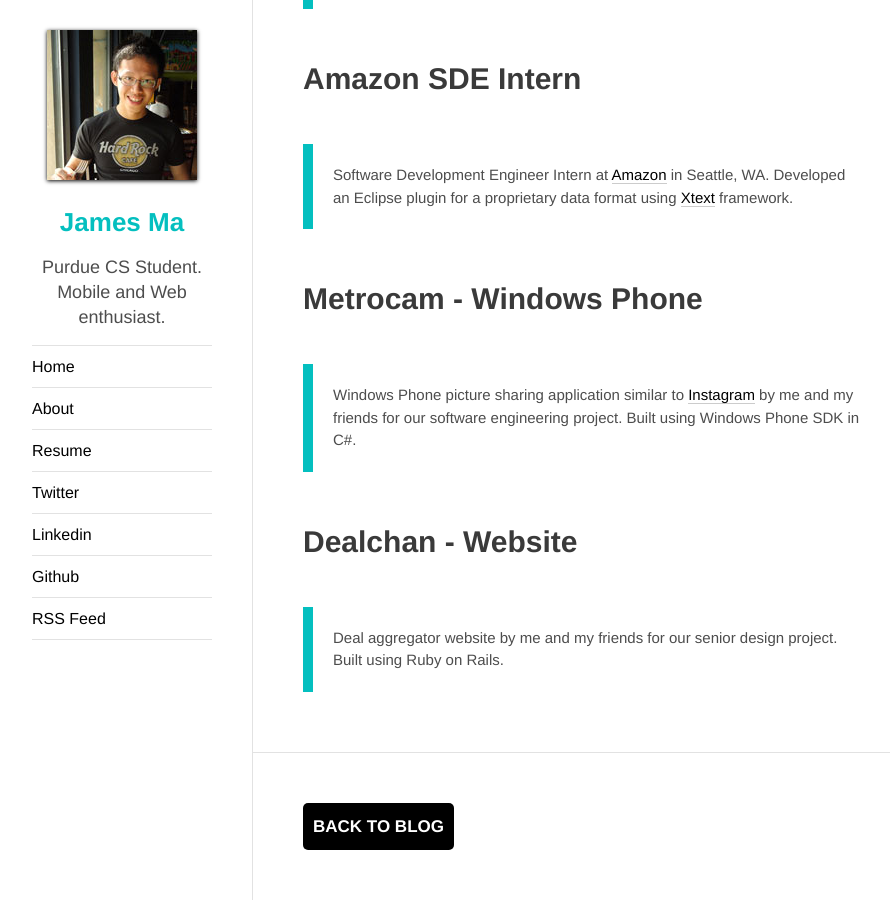
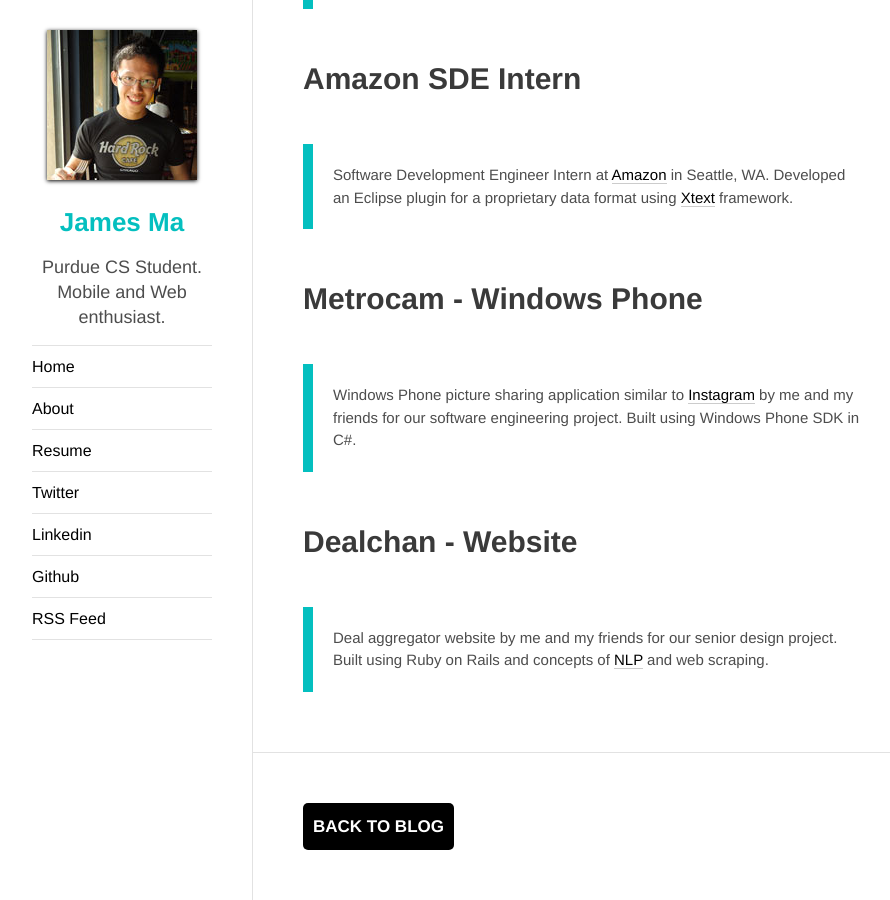
Before and after one commit to jamesma/jamesma.github.io, a Jekyll site: the page built from about.md, in a window 1280 px wide and 900 px high, scrolled down 835 px. Shown: the whole window, without its empty margins (8-898 px from the left). Built offline with Jekyll 4.4.1, drawn with Linux system fonts in a browser that asks for light colours; Markdown is read by kramdown in place of the engine named in the settings.

```diff
--- a/about.md
+++ b/about.md
@@ -31,7 +31,7 @@ Metrocam - Windows Phone
 
 Dealchan - Website
 ==================
-> Deal aggregator website by me and my friends for our senior design project. Built using Ruby on Rails.
+> Deal aggregator website by me and my friends for our senior design project. Built using Ruby on Rails and concepts of [NLP][] and web scraping.
 
 
 
@@ -42,6 +42,7 @@ Dealchan - Website
 [Google Play]:      http://play.google.com/store/apps/details?id=com.jamesma.purdue.maps "Google Play"
 [Amazon]:           http://amazon.com/ "Amazon"
 [Xtext]:            http://www.eclipse.org/Xtext/ "Xtext"
+[NLP]:              http://en.wikipedia.org/wiki/Natural_language_processing "Natural Language Processing"
 
 [Svbtle network]:   http://svbtle.com/ "Svbtle network"
 [Dustin Curtis]:    http://dcurt.is/ "Dustin Curtis"
```
